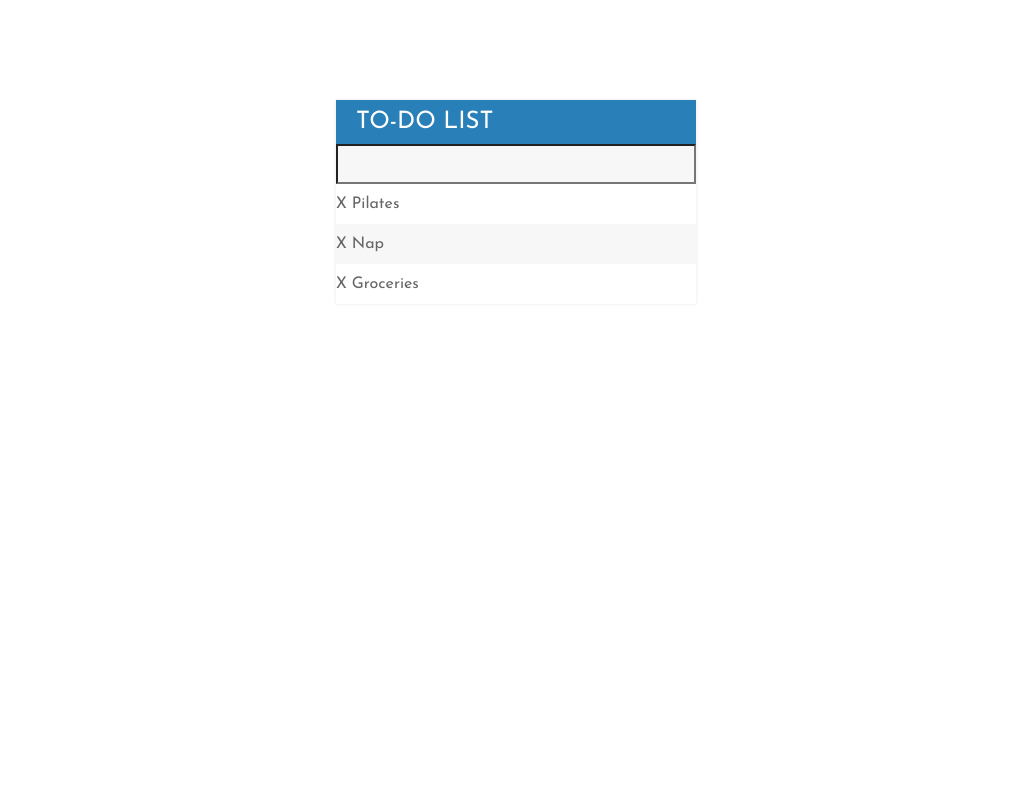
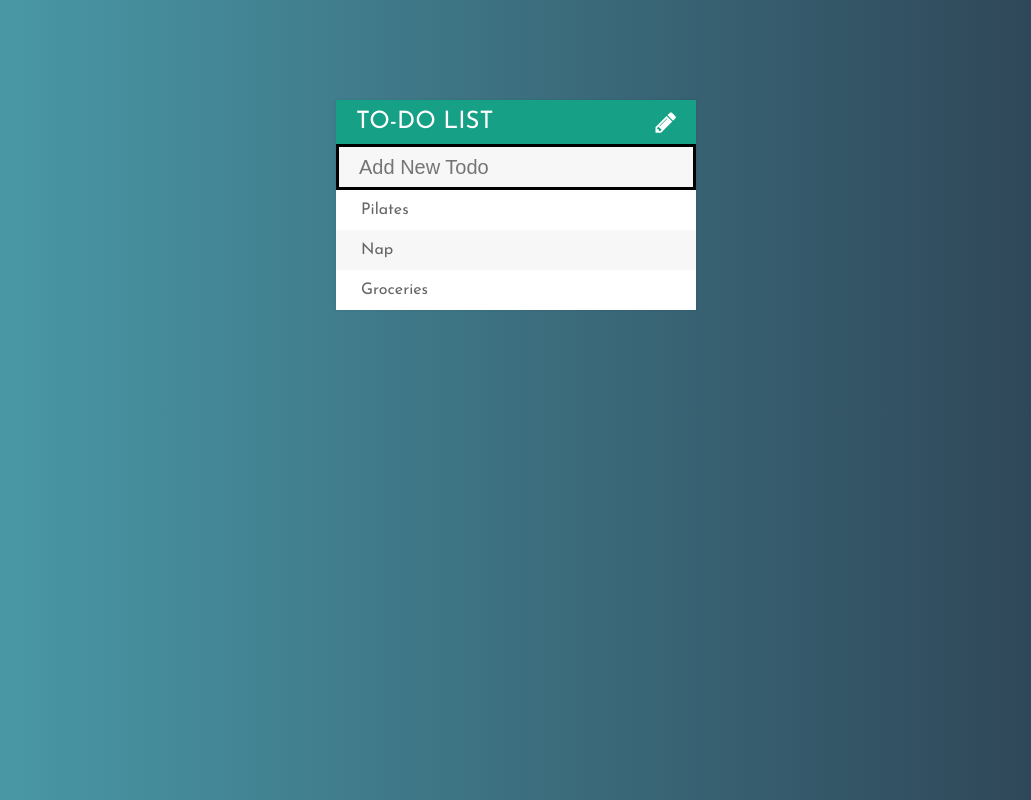
Before and after one commit to afterthebleep/TODO-List, a plain HTML site: page assets/index.html in a window 1280 px wide. Shown: the whole page, without its empty margins (124-1155 px from the left). Drawn offline with Linux system fonts and the light colour scheme.

Commit message:
Added functionality and some styling components

```diff
--- a/assets/css/todo.css
+++ b/assets/css/todo.css
@@ -1,15 +1,23 @@
 body {
   font-family: 'Josefin Sans', sans-serif;
+  background: #2C3E50;  /* fallback for old browsers */
+  background: -webkit-linear-gradient(to right, #4CA1AF, #2C3E50);  /* Chrome 10-25, Safari 5.1-6 */
+  background: linear-gradient(to right, #4CA1AF, #2C3E50); /* W3C, IE 10+/ Edge, Firefox 16+, Chrome 26+, Opera 12+, Safari 7+ */
+
 }
 
 h1 {
-  background: #2980b9;
+  background: #16A085;
   color: white;
   margin: 0;
   padding: 10px 20px;
   text-transform: uppercase;
   font-size: 24px;
   font-weight: normal;
+}
+
+.fa-pencil {
+  float: right;
 }
 
 ul {
@@ -30,13 +38,21 @@ background: #f7f7f7;
 }
 
 input {
-  font-size: 20;
-  background: #f7f7f7;
+  font-size: 20px;
+  color: #666;
+  text-decoration-color: #666;
+  background-color: #f7f7f7;
   width: 100%;
-  padding: 13 13 13 20;
-  box-sizing: border-box;
-  height: 40px;
-  line-height: 40px;
+  padding: 5px 13px 5px 20px;
+  box-sizing: border-box; // add prefixes
+  height: 30px;
+  line-height: 30px;
+  border: 3px solid rgba(0, 0, 0)
+}
+
+input:focus {
+  background: #fff;
+  border: #16A085;
 }
 
 #container {
@@ -50,3 +66,20 @@ input {
   color: gray;
   text-decoration: line-through;
 }
+
+span {
+  background-color: maroon;
+  height: 40px;
+  width:0;
+  display: inline-block;
+  margin-right: 20px;
+  text-align: center;
+  color: white;
+  opacity: 0;
+  transition: 0.2s linear;
+}
+
+li:hover span {
+  width: 40px;
+  opacity: 1.0;
+}
--- a/assets/index.html
+++ b/assets/index.html
@@ -3,18 +3,19 @@
 <head>
   <title>TODO List App</title>
   <link rel="stylesheet" href="css/todo.css">
+  <link rel="stylesheet" href="https://maxcdn.bootstrapcdn.com/font-awesome/4.7.0/css/font-awesome.min.css">
   <link href="https://fonts.googleapis.com/css?family=Josefin+Sans" rel="stylesheet">
 </head>
 <body>
 
 <div id='container'>
-  <h1>TO-DO List</h1>
-  <input type="text">
+  <h1>TO-DO List <i class="fa fa-pencil" aria-hidden="true"></i></h1>
+  <input type="text" placeholder="Add New Todo">
 
   <ul>
-    <li><span>X</span> Pilates</li>
-    <li><span>X</span> Nap</li>
-    <li><span>X</span> Groceries</li>
+    <li><span><i class="fa fa-trash-o" aria-hidden="true"></i></span> Pilates</li>
+    <li><span><i class="fa fa-trash-o" aria-hidden="true"></i></span> Nap</li>
+    <li><span><i class="fa fa-trash-o" aria-hidden="true"></i></span> Groceries</li>
   </ul>
 
 
--- a/assets/js/todo.js
+++ b/assets/js/todo.js
@@ -17,7 +17,7 @@ $("input[type='text']").keypress(function(event){
     //empties the input
     $(this).val("")
     //creat new li and add to ul
-    $("ul").append("<li><span>X</span> " + todoText + "</li>")
+    $("ul").append("<li><span><i class='fa fa-trash-o' aria-hidden='true'></i></span> " + todoText + "</li>")
 
   }
 })
```
